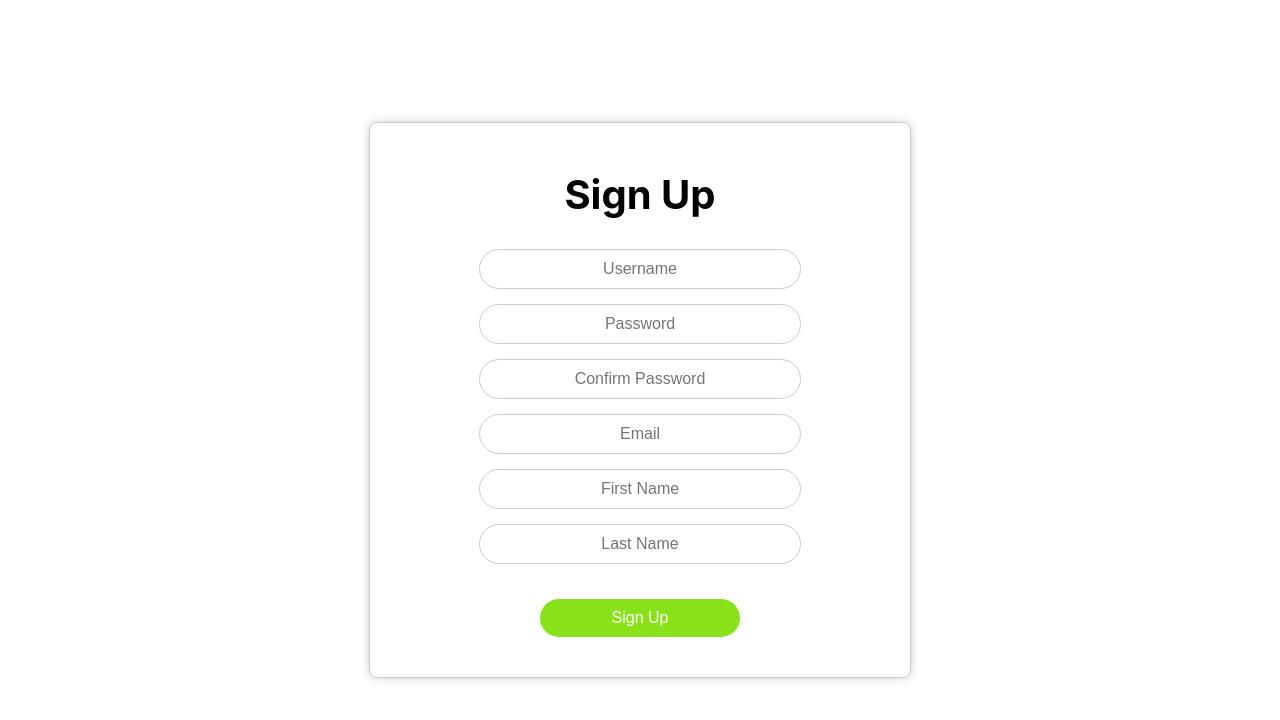
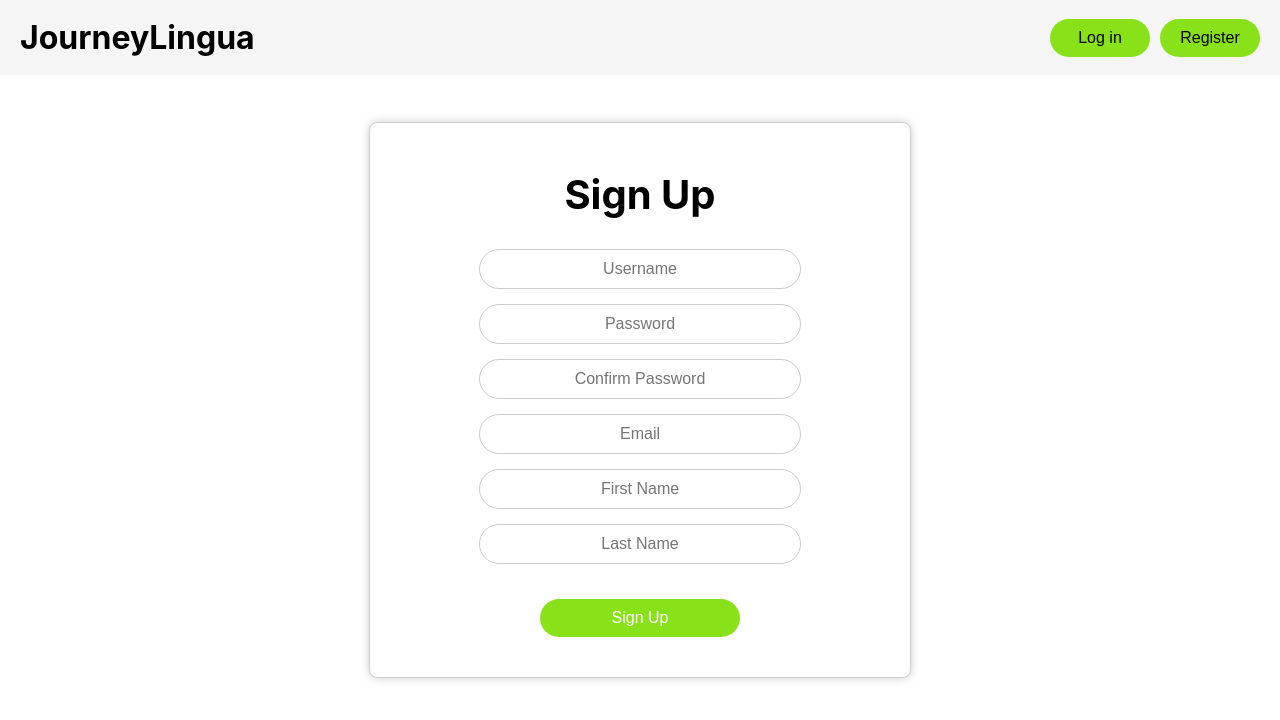
Before and after one commit to MKRadius/JourneyLingua, a React (Vite) app in the folder frontend/: page /signup in a window 1280 px wide. Shown: the top 720 px of the page. Built offline with nearby package versions, Linux system fonts and the light colour scheme.

Commit message:
added navbar to all pages, and made logo redirect to main page

```diff
--- a/frontend/src/App.tsx
+++ b/frontend/src/App.tsx
@@ -9,6 +9,7 @@ import { useAuthContext } from './hooks/useContext'
 
 import './styles/App.css'
 import Profile from "./components/Profile.tsx";
+import NavBar from "./components/NavBar.tsx";
 
 const App: React.FC = () => {
   const { user, token, isAuth } = useAuthContext();
@@ -16,6 +17,7 @@ const App: React.FC = () => {
   return (
     <>
       <BrowserRouter basename='/'>
+        <NavBar />
         <Routes>
           <Route path="/" element={ !(user && token && isAuth) ? <Home /> : <Learn /> } />
           <Route path="/login" element={ <Login /> } />
--- a/frontend/src/components/Home.tsx
+++ b/frontend/src/components/Home.tsx
@@ -1,9 +1,8 @@
-import NavBar from "./NavBar";
+
 
 const Home: React.FC = () => {
     return (
         <div>
-            <NavBar />
             <div className="home-container">
                 <h1>Welcome to JourneyLingua</h1>
                 <p>Start your language learning journey today!</p>
--- a/frontend/src/components/NavBar.tsx
+++ b/frontend/src/components/NavBar.tsx
@@ -1,4 +1,4 @@
-import { useNavigate } from 'react-router-dom';
+import { useNavigate, Link } from 'react-router-dom';
 import { useAuthContext } from '../hooks/useContext';
 import "../styles/NavBar.css";
 
@@ -16,7 +16,7 @@ const NavBar: React.FC = () => {
         <div className="container">
             <div className="nav">
                 <div className="nav-logo">
-                    <h1 className="logo">JourneyLingua</h1>
+                    <h1 className="logo"><Link to="/">JourneyLingua</Link></h1>
                 </div>
 
                 { isAuth &&
--- a/frontend/src/styles/NavBar.css
+++ b/frontend/src/styles/NavBar.css
@@ -13,6 +13,10 @@
 
 .nav-logo {
     margin-left: 20px;
+}
+.nav-logo a {
+    text-decoration: none;
+    color: #000;
 }
 
 .nav-button {
@@ -132,33 +136,3 @@
         padding: 8px 16px;
     }
 }
-
-/*@media only screen and (max-width: 425px) {*/
-/*    .nav-logo {*/
-/*        margin-left: 5px;*/
-/*    }*/
-
-/*    .nav-button {*/
-/*        margin-right: 5px;*/
-/*    }*/
-
-/*    .nav-button button {*/
-/*        font-size: 12px;*/
-/*        padding: 6px 12px;*/
-/*    }*/
-
-/*    .home-container h1 {*/
-/*        font-size: 1.5rem;*/
-/*        margin-bottom: 10px;*/
-/*    }*/
-
-/*    .home-container p {*/
-/*        font-size: 0.9rem;*/
-/*        margin-bottom: 20px;*/
-/*    }*/
-
-/*    .start-learning-button {*/
-/*        font-size: 0.8rem;*/
-/*        padding: 8px 16px;*/
-/*    }*/
-/*}*/
```
